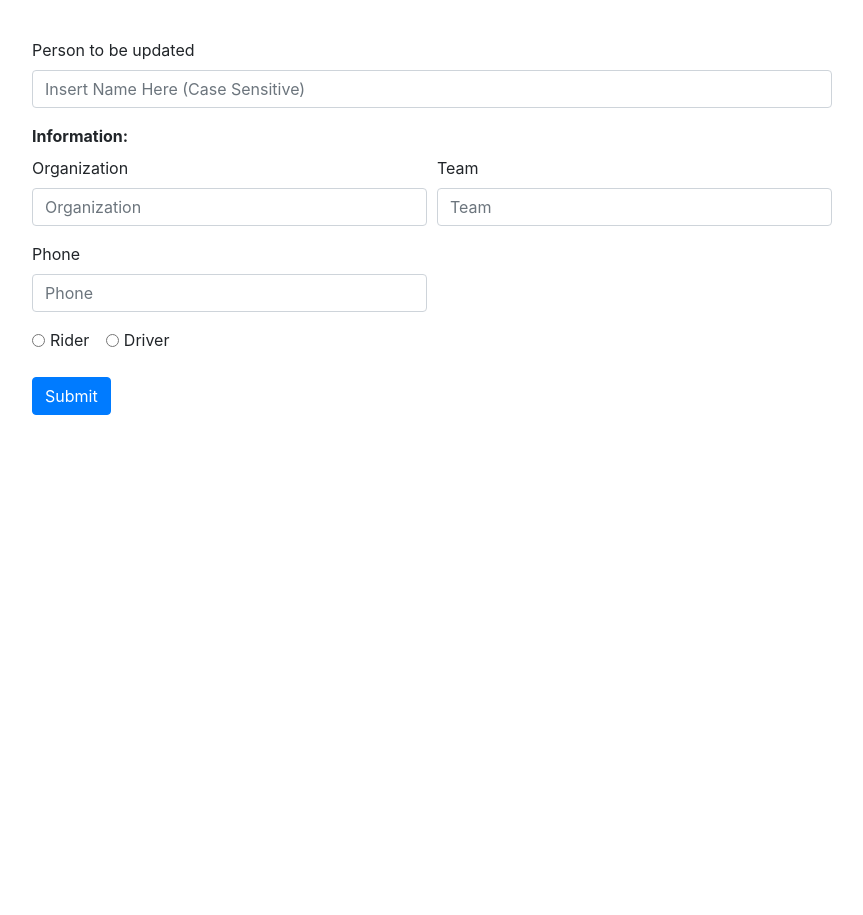
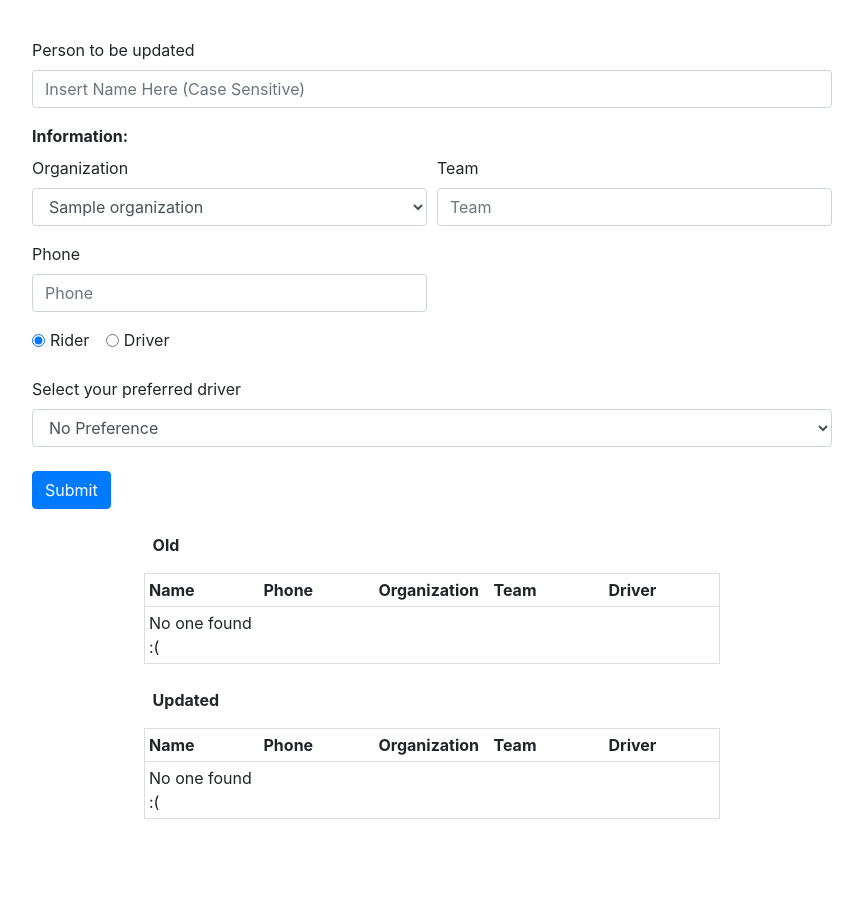
Before and after one commit to jmgamer12/CarFinder, a Django app: page /update_person/ in a window 1280 px wide. Shown: the part 208-1123 px from the top of the page, without its empty margins (208-1071 px from the left). Before the commit the page ends 623 px from the top, so only its background shows below. Run offline with Django 3.2, Linux system fonts and the light colour scheme; tables that the repository leaves empty hold one stand-in row (values such as "Sample post"); some libraries are stand-ins or nearby versions.

Commit message:
fixed match, updated update

```diff
--- a/FindCar/views.py
+++ b/FindCar/views.py
@@ -133,7 +133,7 @@
        # print(i[1])
         org_list_final.append(i[1])
     org_list_final = list(OrderedDict.fromkeys(org_list_final))
-    print(org_list_final)
+    #print(org_list_final)
    # print(org_list_final)
 
 
@@ -166,7 +166,6 @@
         cursor.execute("INSERT INTO findcar_car (numSeats, timeDepart, make, model, year) VALUES ('{}', '{}', '{}', '{}', '{}')".format(d_numSeats, '0000-00-00 00:00:00', d_carspl[1], d_carspl[2], d_carspl[0]))
         connection.commit()
 
-
     if (o_add_name != ""):
         org_list_final.append(o_add_name)
         cursor.execute(
@@ -197,7 +196,7 @@
         # adds connection to rider subclass
         r_prefDrive = request.POST.get('inputPref')
         r_drivername = r_prefDrive.split(" -- ")
-        print(r_drivername)
+        #print(r_drivername)
         if r_drivername[0] == "No Preference":
             r_driverid = -1
         else:
@@ -236,7 +235,7 @@
     return driver_final
 
 
-# DELETE functionality
+# DELETE functionality --------------------------------------------------------------------------------------
 def remove(request):
     context = {"remove_page" : "active"}
     return render(request, 'remove.html', context)
@@ -290,25 +289,77 @@
 '''
 
 
-# UPDATE functionality
+# UPDATE functionality ---------------------------------------------------------------------------
 def update(request):
-    context = {"update_page" : "active"}
+    drivers = getDrivers()
+    hide = "none"
+    refill_org_list(org_list_final)
+    context = {"update_page": "active", "drivers": drivers, "hide": hide, "orgs": org_list_final}
     return render(request, 'update.html', context)
 
 
 def update_person(request):
     cursor = connection.cursor()
+    PerTup = namedtuple("PerTup", "name phone team org isDriver")
+    people = []
     p_name = request.POST.get('personName')
-    print("Person Name", p_name)
-    cursor.execute("SELECT * FROM findcar_person WHERE p_name='{}'".format(p_name))
+    cursor.execute("SELECT p.id, p_name, phone, team, org_name, isDriver FROM findcar_person p LEFT JOIN findcar_organization o ON p.org_id = o.id WHERE p.p_name='{}'".format(p_name))
     try:
-        result_set = cursor.fetchone()[0]
-        if (result_set):
+        result_set = cursor.fetchone()
+        if result_set:
             p_phone = request.POST.get("inputPhone", '')
             p_team = request.POST.get("teamInput", '')
-            #o_name = request.POST.get("orgInput")
-            cursor.execute("UPDATE findcar_person SET phone='{}', team='{}' WHERE p_name='{}'".format(p_phone, p_team, p_name))
+            if p_phone == "":
+                p_phone = result_set[2]
+            if p_team == "":
+                p_team = result_set[3]
 
+            radioVal = request.POST.get("riderSelect")
+            prevVal = result_set[5]
+            if radioVal == "rider" and prevVal == 1:
+                #delete car, delete relation in driver, add relation in rider
+                cursor.execute("SELECT d.PID_id as pid, d.CID_id as cid FROM findcar_person p LEFT JOIN findcar_driver d ON p.id = d.PID_id LEFT JOIN findcar_car c ON d.CID_id = c.id WHERE p.id = '{}';".format(result_set[0]))
+                carRelate = cursor.fetchone()
+                cursor.execute("DELETE FROM findcar_driver WHERE PID_id = '{}' AND CID_id = '{}'".format(carRelate[0], carRelate[1]))
+                connection.commit()
+                cursor.execute("DELETE FROM findcar_car WHERE id = '{}'".format(carRelate[1]))
+                connection.commit()
+
+                #adds relation
+                r_prefDrive = request.POST.get('inputPref')
+                r_drivername = r_prefDrive.split(" -- ")
+                if r_drivername[0] == "No Preference":
+                    r_driverid = -1
+                else:
+                    cursor.execute("SELECT id FROM findcar_person WHERE p_name = '{}'".format(r_drivername[0]))
+                    r_driverid = cursor.fetchone()[0]
+                cursor.execute("INSERT INTO findcar_rider (preferredDriver, PID_id) VALUES ('{}', '{}')".format(r_driverid, result_set[0]))
+            elif radioVal == "driver" and prevVal == 0:
+                #delete relation in rider, add car
+                cursor.execute("SELECT PID_id as pid, preferredDriver as did FROM findcar_person p LEFT JOIN findcar_rider r ON p.id = r.PID_id WHERE p.id = '{}';".format(result_set[0]))
+                riderRelate = cursor.fetchone()
+                cursor.execute("DELETE FROM findcar_rider WHERE PID_id = '{}' AND preferredDriver = '{}'".format(riderRelate[0], riderRelate[1]))
+
+                d_car = request.POST.get('inputCar')
+                d_carspl = d_car.split(' ')
+                d_numSeats = request.POST.get('inputSeats')
+                cursor.execute("INSERT INTO findcar_car (numSeats, timeDepart, make, model, year) VALUES ('{}', '{}', '{}', '{}', '{}')".format(d_numSeats, '0000-00-00 00:00:00', d_carspl[1], d_carspl[2], d_carspl[0]))
+
+                cursor.execute("SELECT id FROM findcar_car WHERE numSeats = '{}' AND make = '{}'".format(d_numSeats, d_carspl[1]))
+                car_id = cursor.fetchone()[0]
+                cursor.execute("INSERT INTO findcar_driver (CID_id, PID_id) VALUES ('{}', '{}')".format(car_id, result_set[0]))
+
+            cursor.execute("UPDATE findcar_person SET phone='{}', team='{}', isDriver='{}' WHERE p_name='{}'".format(p_phone, p_team, 0 if radioVal == "rider" else 1, p_name))
+            connection.commit()
+
+            cursor.execute("SELECT p.id, p_name, phone, team, org_name, isDriver FROM findcar_person p LEFT JOIN findcar_organization o ON p.org_id = o.id WHERE p.p_name='{}'".format(p_name))
+            newperson = cursor.fetchone()
+
+            oldPerson = PerTup(result_set[1], result_set[2], result_set[3], result_set[4], "No" if result_set[5] == 0 else "Yes")
+            updatedPerson = PerTup(newperson[1], newperson[2], newperson[3], newperson[4], "No" if newperson[5] == 0 else "Yes")
+
+            people.append(oldPerson)
+            people.append(updatedPerson)
     except my.DataError:
         print("DataError")
     except my.ProgrammingError:
@@ -316,11 +367,18 @@
     except:
         print("Unknown Error")
 
-    context = {"update_page": "active"}
+    drivers = getDrivers()
+    hide = "block"
+    if not people:
+        noperson = PerTup("No one found :(", "", "", "", "")
+        people.append(noperson)
+        people.append(noperson)
+    refill_org_list(org_list_final)
+    context = {"update_page": "active", "drivers": drivers, "people": people, "hide": hide, "orgs": org_list_final}
     return render(request, 'update.html', context)
 
 
-# SEARCH functionality
+# SEARCH functionality ----------------------------------------------------------
 def search(request):
     context = {"search_page": "active"}
     return render(request, 'search.html', context)
@@ -381,7 +439,7 @@
 
     return render(request, 'search.html', context)
 
-
+#matching ------------------------------------------------------------------
 def match(request):
     cursor = connection.cursor()
     cursor.execute("SELECT p1.id, r.preferredDriver as driverId, p1.p_name, p1.team, p1.phone FROM findcar_rider r LEFT JOIN findcar_person p1 on r.PID_id = p1.id LEFt JOIN findcar_person p2 on p2.id = r.preferredDriver ORDER BY p2.id;")
@@ -400,7 +458,7 @@
 
         CarTup = namedtuple('CarTup', 'id make model year numSeats p_name org_name team phone remSeats')
         for x in car_set:
-            temp_car = CarTup(x[0], x[1], x[2], x[3], x[4], x[5], x[6], x[7], x[8], x[4]-1)
+            temp_car = CarTup(x[0], x[1], x[2], x[3], x[4], x[5], x[6], x[7], x[8], x[4])
             cars.append(temp_car)
 
         allcars = []
@@ -411,21 +469,21 @@
 
         for car in allcars:
             for person in range(len(p1)):
-                if p1[person].driverId == car[0].id and car[0].remSeats > 0 and p1[person].matched == 0:
+                if p1[person].driverId == car[0].id and car[0].remSeats > 1 and p1[person].matched == 0:
                     p1[person] = p1[person]._replace(matched=1)
                     car[0] = car[0]._replace(remSeats=car[0].remSeats - 1)
                     car.append(p1[person])
 
         for car in allcars:
             for person in range(len(p1)):
-                if p1[person].team == car[0].team and car[0].remSeats > 0 and p1[person].matched == 0:
+                if p1[person].team == car[0].team and car[0].remSeats > 1 and p1[person].matched == 0:
                     p1[person] = p1[person]._replace(matched=1)
                     car[0] = car[0]._replace(remSeats=car[0].remSeats - 1)
                     car.append(p1[person])
 
         for car in allcars:
             for person in range(len(p1)):
-                if p1[person].matched == 0:
+                if p1[person].matched == 0 and car[0].remSeats > 1:
                     p1[person] = p1[person]._replace(matched=1)
                     car[0] = car[0]._replace(remSeats=car[0].remSeats - 1)
                     car.append(p1[person])
@@ -455,7 +513,7 @@
 
     return render(request, 'match.html', context)
 
-
+#Events ------------------------------------------------------------
 def events(request):
     events = getEvents()
     context = {"events_page": "active", "events": events}
--- a/Templates/update.html
+++ b/Templates/update.html
@@ -12,8 +12,12 @@
             </div>
             <div class="form-row">
                 <div class="form-group col-md-6">
-                    <label for="inputOrg">Organization</label>
-                    <input type="text" class = "form-control" id="inputOrg" name ="orgInput" placeholder="Organization">
+                    <label>Organization</label>
+                    <select class="form-control" name="orgPref">
+                        {% for org in orgs %}
+                        <option>{{ org }}</option>
+                        {% endfor %}
+                    </select>
                 </div>
                 <div class="form-group col-md-6">
                     <label for="inputTeam">Team</label>
@@ -25,7 +29,7 @@
                 </div>
             </div>
             <div class="form-check form-check-inline">
-                <input class="form-check-input" type="radio" name="riderSelect" id="radioRider" value="rider">
+                <input class="form-check-input" type="radio" name="riderSelect" id="radioRider" value="rider" checked="checked">
                 <label class="form-check-label" for="radioRider">Rider</label>
             </div>
             <div class="form-check form-check-inline">
@@ -33,8 +37,60 @@
                 <label class="form-check-label" for="radioDriver">Driver</label>
             </div>
             <div id="form-extension"></div>
+            <div id="riderDiv">
+                <br>
+                <label>Select your preferred driver</label>
+                <select class="form-control" name="inputPref">
+                    {% for driver in drivers %}
+                    <option>{{ driver.name }}</option>
+                    {% endfor %}
+                </select>
+            </div>
             <br>
             <button type="submit" class="btn btn-primary">Submit</button>
         </form>
     </div>
+    <br>
+    <div style="display: {{ hide }};">
+        <div class="container" style="width:46%;">
+            <p><b>Old</b></p>
+        </div>
+        <table>
+            <tr>
+                <th>Name</th>
+                <th>Phone</th>
+                <th>Organization</th>
+                <th>Team</th>
+                <th>Driver</th>
+            </tr>
+            <tr>
+                <td>{{ people.0.name }}</td>
+                <td>{{ people.0.phone }}</td>
+                <td>{{ people.0.org }}</td>
+                <td>{{ people.0.team }}</td>
+                <td>{{ people.0.isDriver }}</td>
+            </tr>
+        </table>
+        <br>
+        <div class="container" style="width:46%;">
+            <p><b>Updated</b></p>
+        </div>
+        <table>
+            <tr>
+                <th>Name</th>
+                <th>Phone</th>
+                <th>Organization</th>
+                <th>Team</th>
+                <th>Driver</th>
+            </tr>
+            <tr>
+                <td>{{ people.1.name }}</td>
+                <td>{{ people.1.phone }}</td>
+                <td>{{ people.1.org }}</td>
+                <td>{{ people.1.team }}</td>
+                <td>{{ people.1.isDriver }}</td>
+            </tr>
+        </table>
+        <br><br><br><br>
+    </div>
 {% endblock %}
```
